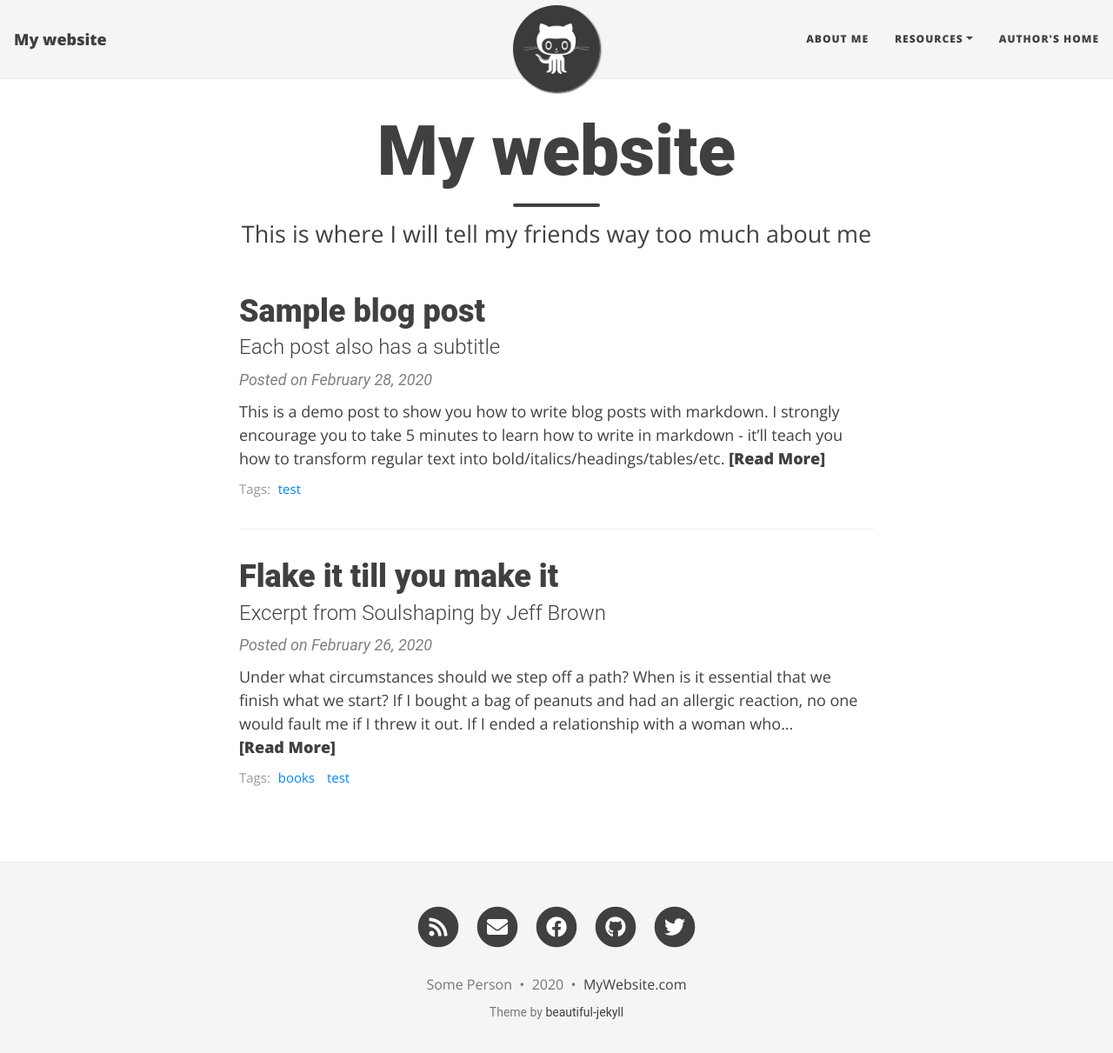
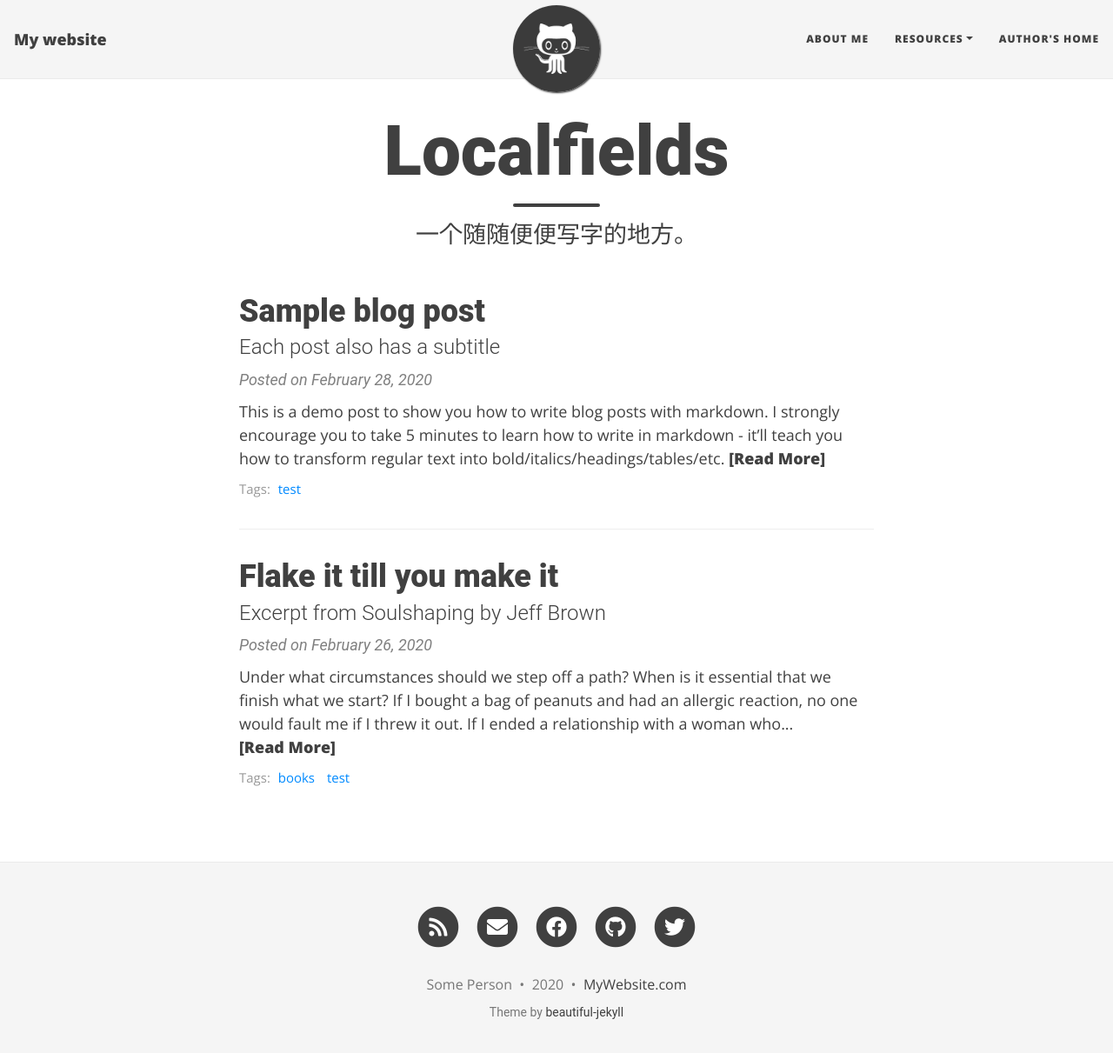
Before and after one commit to localfields/localfields.github.io, a Jekyll site: the page built from index.html, in a window 1280 px wide and 1225 px high. Shown: the top 1211 px of the window at 87% size. Built offline with Jekyll 4.4.1, drawn with Linux system fonts in a browser that asks for light colours; nearby versions of some CDN libraries; the list of posts is cut into pages by our own code.

Commit message:
Update index.html

```diff
--- a/index.html
+++ b/index.html
@@ -1,5 +1,5 @@
 ---
 layout: home
-title: My website
-subtitle: This is where I will tell my friends way too much about me
+title: Localfields
+subtitle: 一个随随便便写字的地方。
 ---
```
